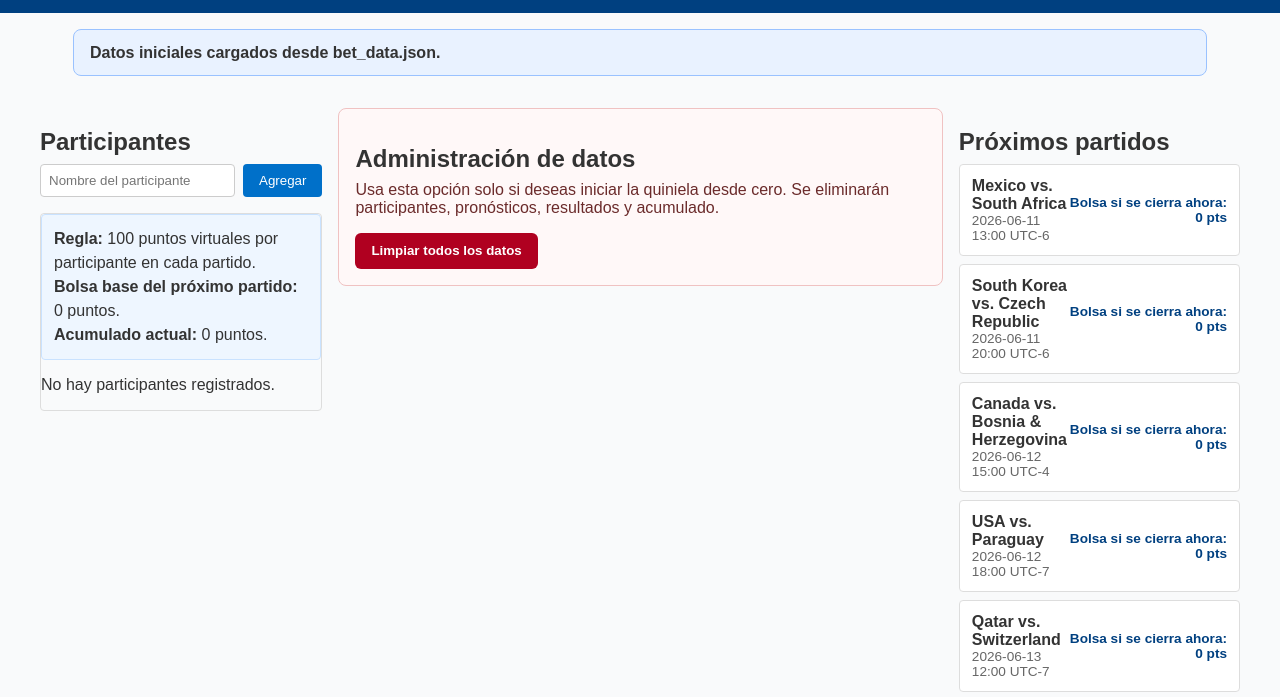
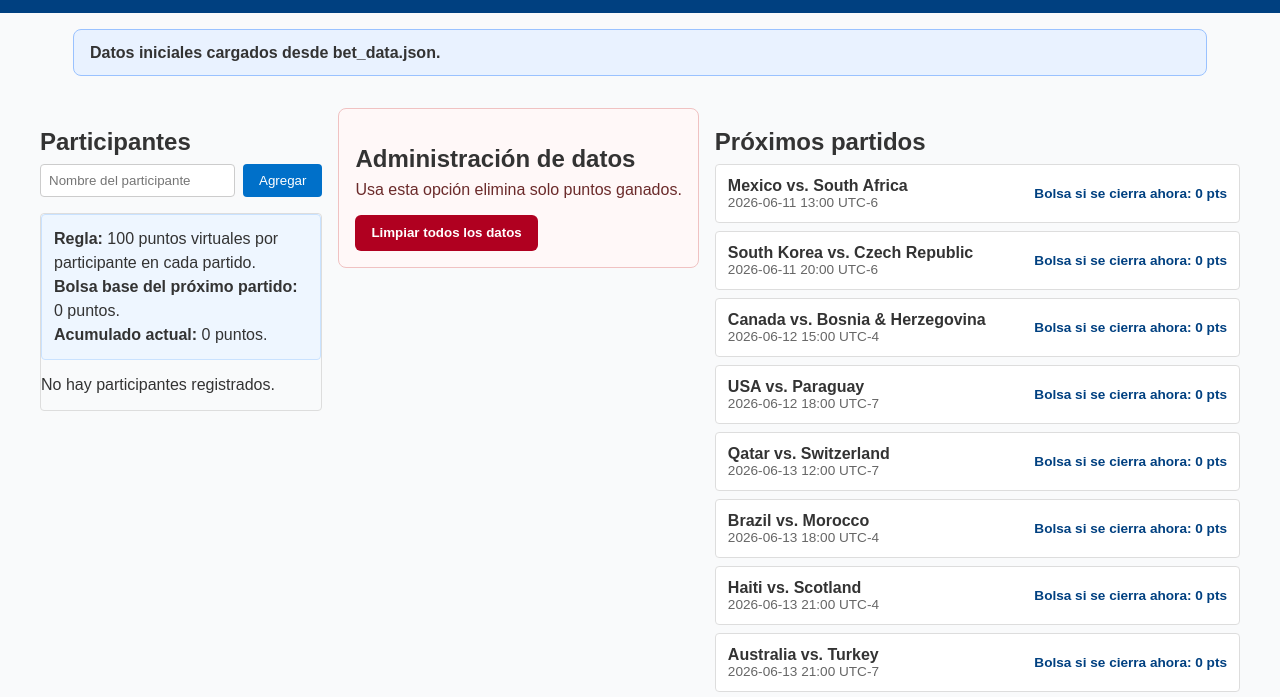
Before and after one commit to JetoCorrales/mundial, a plain HTML site: page index.html in a window 1280 px wide. Shown: the part 92-789 px from the top of the page. Drawn offline with Linux system fonts and the light colour scheme; no server answers.

Commit message:
puntso ganados

```diff
--- a/index.html
+++ b/index.html
@@ -25,7 +25,7 @@
 
     <section id="admin-section" class="admin-section">
       <h2>Administración de datos</h2>
-      <p>Usa esta opción solo si deseas iniciar la quiniela desde cero. Se eliminarán participantes, pronósticos, resultados y acumulado.</p>
+      <p>Usa esta opción elimina solo puntos ganados.</p>
       <button id="clear-data-button" class="danger-button" type="button">Limpiar todos los datos</button>
     </section>
 
```
